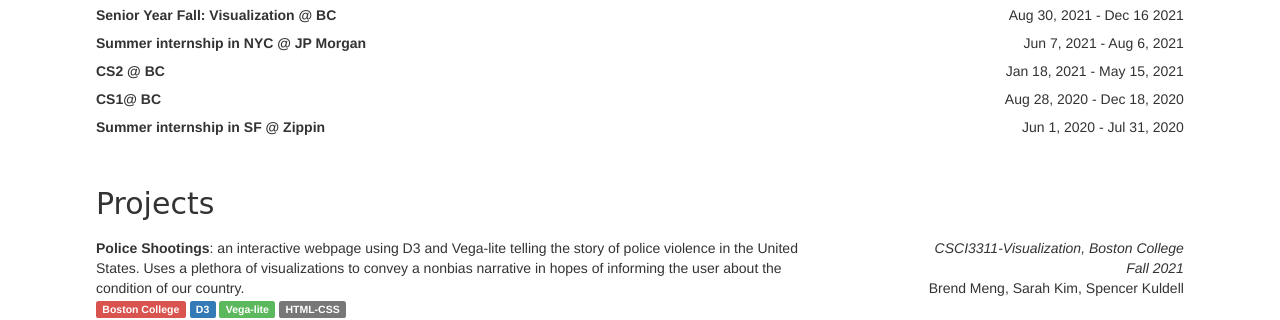
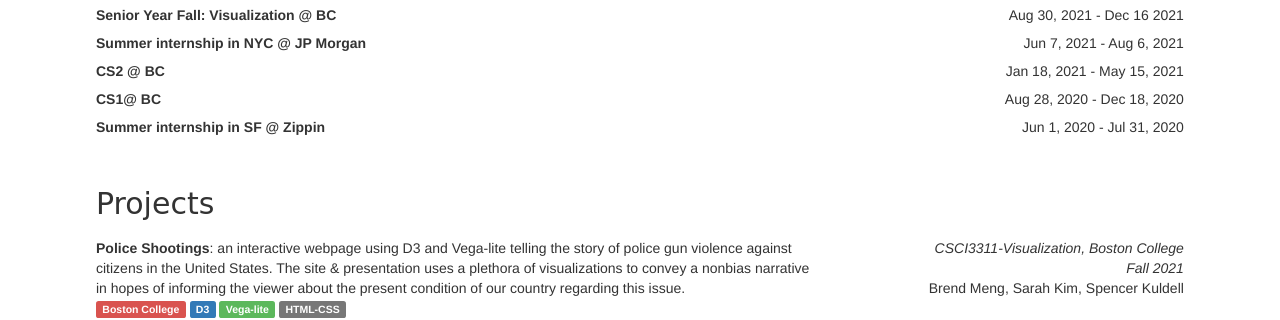
Before and after one commit to brendmeng/webappjson, a plain HTML site: page index.html in a window 1280 px wide. Shown: the part 637-957 px from the top of the page. Drawn offline with nearby package versions, Linux system fonts and the light colour scheme; grey boxes are pictures that could not be loaded; a web font is replaced by a local one.

Commit message:
descupdate

```diff
--- a/index.html
+++ b/index.html
@@ -171,10 +171,10 @@
               <div class="desc">
                 <strong class="ptitle" > Police Shootings</strong>: an
                 interactive webpage using D3 and Vega-lite
-                telling the story of police
-                violence in the United States. Uses a plethora of visualizations
-                to convey a nonbias narrative in hopes of informing the user about the condition
-                of our country.
+                telling the story of police gun
+                violence against citizens in the United States. The site & presentation uses a plethora of visualizations
+                to convey a nonbias narrative in hopes of informing the viewer about the present condition
+                of our country regarding this issue.
               </div>
 
 
@@ -325,7 +325,7 @@
               <div class="col-8">
                 <!-- profile image -->
                 <div class='desc'>
-                  <strong class='ptitle'>E-Commerce Website</strong>: This is a hypothetical Django based
+                  <strong class='ptitle'>E-Commerce Website</strong>: this is a hypothetical Django based
                   application to simulate on online e-commerce platform with a fully functional backend, styled with HTML and CSS-bootstrap.
                   Though I have not implemented this project or actually published it, it serves as a learning experience that I hope to one day finish.
                   It is adopted from a set of online tutorials- information which can be found in the "about" section of this project.
```
